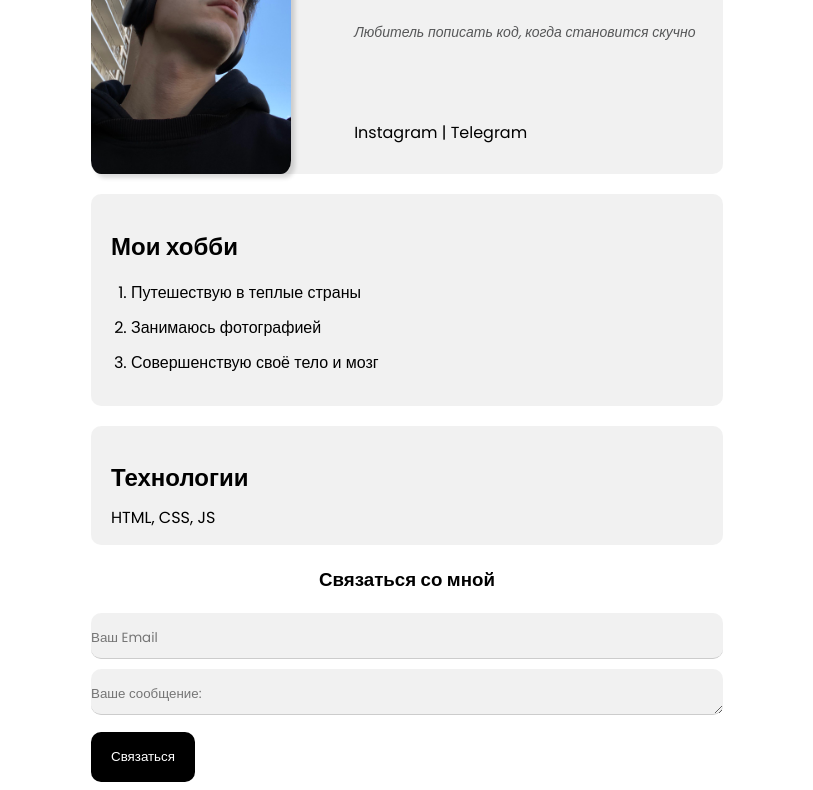
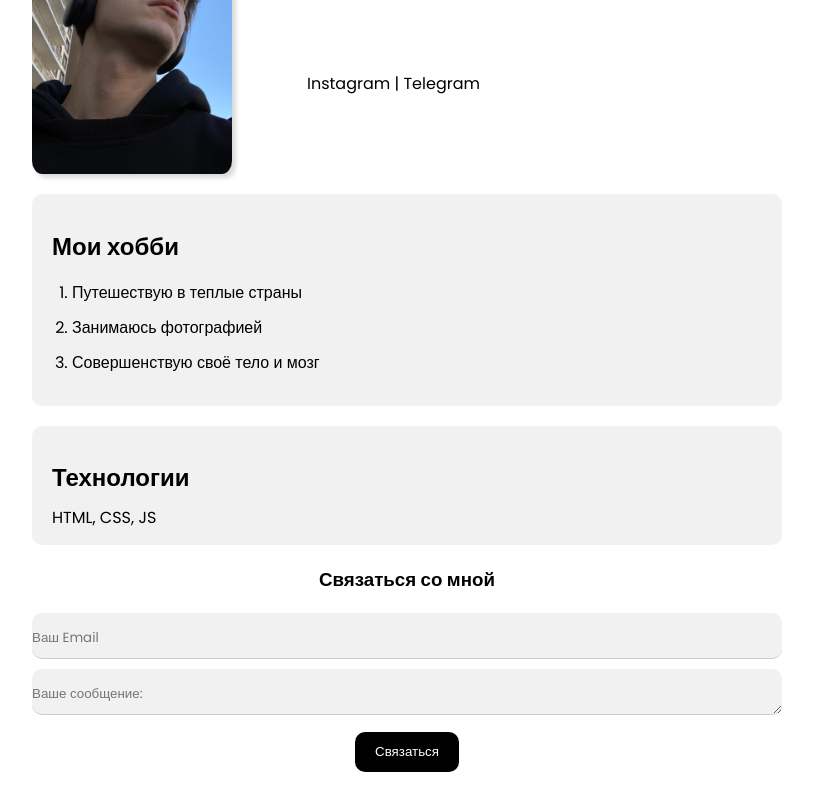
Before and after one commit to Razumnyofficial/html-css-base, a plain HTML site: page index.html in a window 1280 px wide. Shown: the part 131-921 px from the top of the page, without its empty margins (233-1046 px from the left). Drawn offline with Linux system fonts and the light colour scheme.

Commit message:
Add files via upload

```diff
--- a/index.html
+++ b/index.html
@@ -15,8 +15,7 @@
             <div class="info-text">
                 <h1>Разумный Валентин</h1>
                 <p><strong>Frontend разработчик</strong></p>
-                <br>
-                <p>Любитель пописать код, когда становится скучно</p>
+
                 <br>
                 <div class="hrefka">
                     <a href="https://instagram.com/razumnyofficial" target="_blank">Instagram</a>
@@ -52,10 +51,12 @@
                     <div class="form-group">
                         <textarea id="text" rows="1" placeholder="Ваше сообщение:"></textarea>
                     </div>
-                    <input class="btn" type="submit" value="Связаться">
+
                 </div>
             </form>
-
+            <div class="btn-position">
+                <input class="btn" type="submit" value="Связаться">
+            </div>
     </div>
 
 </body>
--- a/styles.css
+++ b/styles.css
@@ -37,7 +37,6 @@ a:visited{
 .info{
     margin-bottom: 20px;
     display: flex;
-    background:#f0f0f0e1;
     border-radius: 10px;
 }
 
@@ -65,7 +64,7 @@ a:visited{
 }
  /*BOX MODEL*/
 .container{
-    max-width: 50%;
+    max-width: 750px;
     margin: auto;
     padding-top: 30px;
 }
@@ -111,14 +110,18 @@ a:visited{
 
 .btn{
     background: black;
-    padding: 15px 20px;
+    padding: 10px 20px;
     color: #fff;
     border: none;
     font-family: inherit;
     cursor: pointer;
     border-radius: 10px;
+
 }
 
 .btn:hover{
     opacity: 0.8;
 }
+.btn-position{
+    text-align: center;
+}
```
